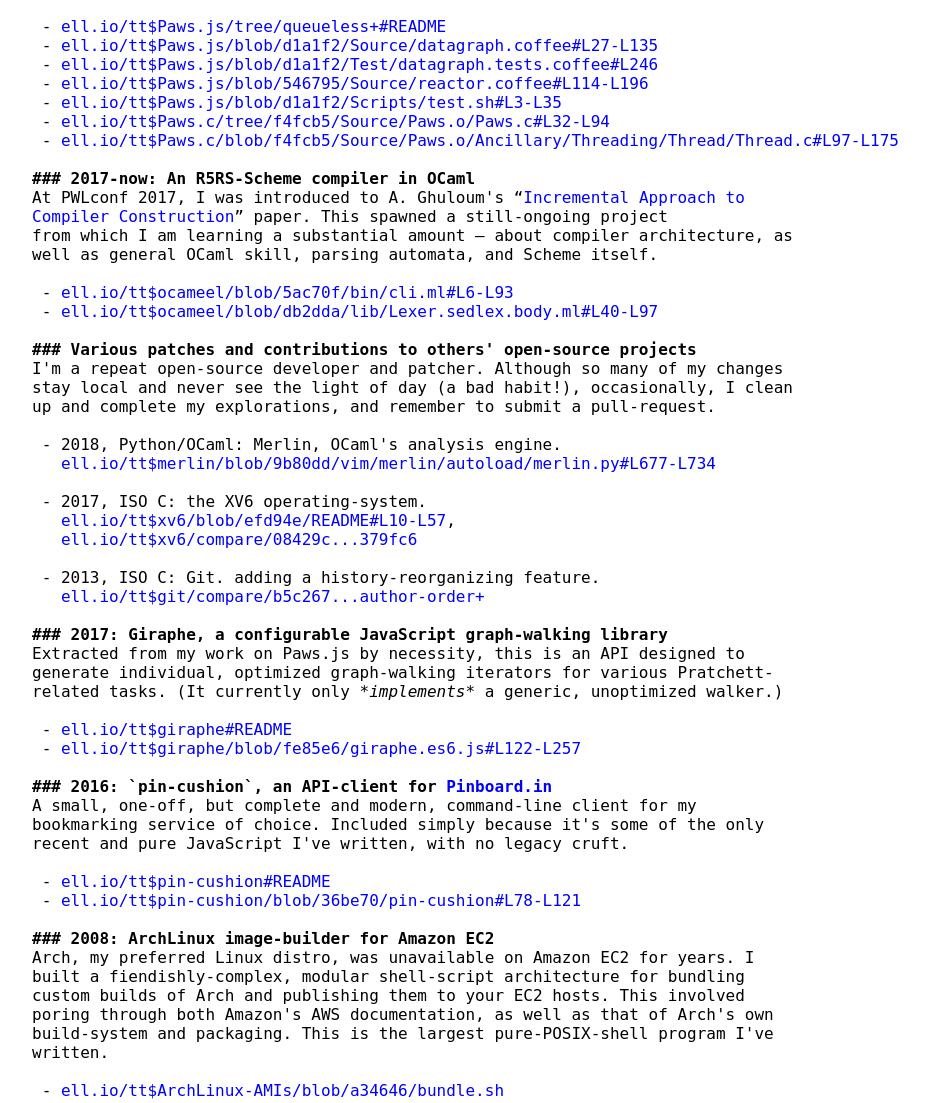
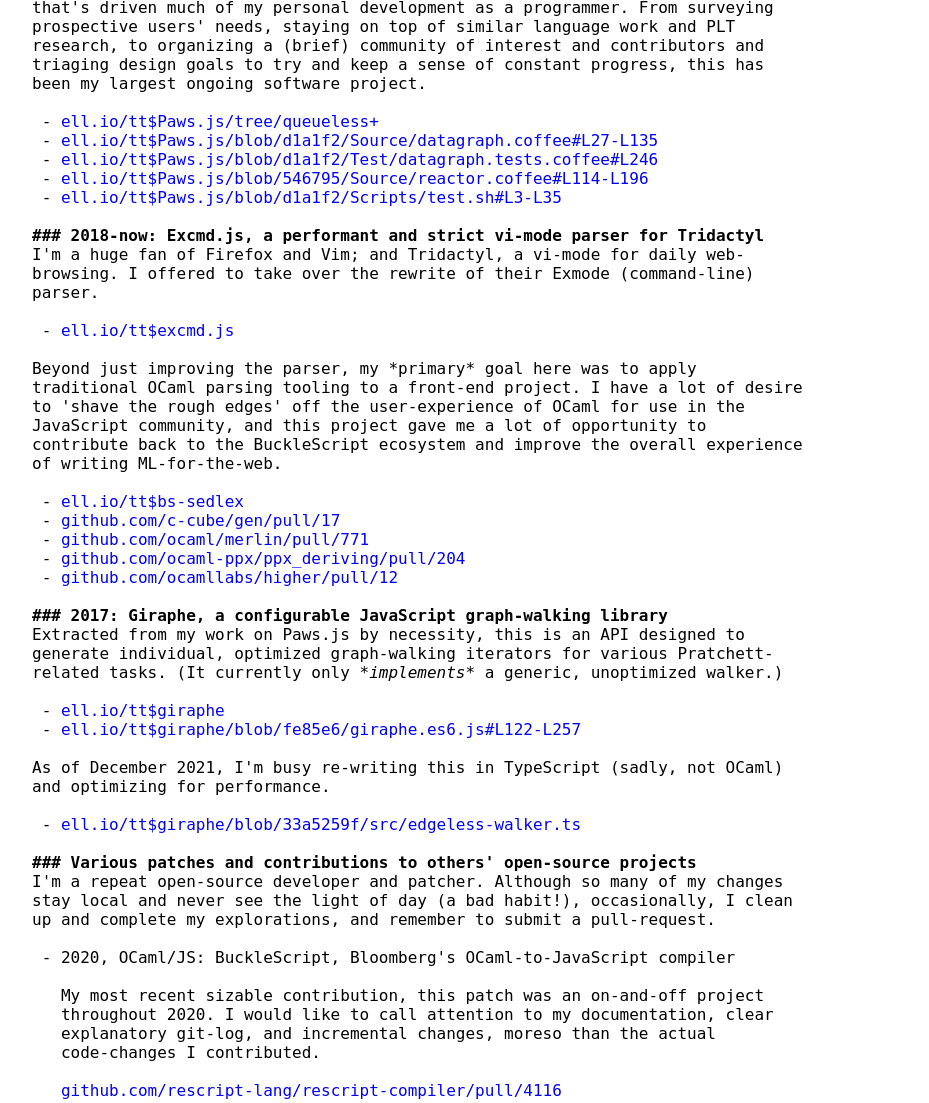
Before and after one commit to ELLIOTTCABLE/elliottcable.name, a plain HTML site: page resume.html in a window 1280 px wide. Shown: the part 1041-2144 px from the top of the page, without its empty margins (8-937 px from the left). Drawn offline with Linux system fonts and the light colour scheme; a small style sheet from the web is missing.

Commit message:
(new) Substantially updated resume for late-2021 activities

```diff
--- a/resume.html
+++ b/resume.html
@@ -22,29 +22,34 @@
       <pre>
 <b>Elliott Cable</b>                        (prefer a PDF? <a download href="http://ell.io/tt/Elliott_Cable.pdf">ell.io/tt/Elliott_Cable.pdf</a>)
 <b>=============</b>
+&ldquo;Move slowly and maintain things.&rdquo;
 
 Cell:    <a href="tel:+1-919-636-4204">+1 919 636.4204</a>          (SMS preferred; calls, FaceTime w/ prior notice)
-E-mail:   <a href="mailto:me@ell.io">me@ell.io</a>               (NOT CHECKED OFTEN; text or DM me first!)
+E-mail:   <a href="mailto:hire@from.ec">hire@from.ec</a>            (NOT CHECKED OFTEN; text or DM me first!)
 Twitter: <a href="http://twitter.com/elliottcable">twitter.com/ELLIOTTCABLE</a> (DMs welcome)
 GitHub:   <a href="http://github.com/ELLIOTTCABLE">github.com/ELLIOTTCABLE</a>
 Addt'l:   <a href="http://elliottcable.name">elliottcable.name</a>
 
-&ldquo;Move slowly and maintain things.&rdquo; I'm a testing-, operations-, and
-documentation-obsessed software engineer, motivated by projects involving
-programming-language implementation, maintainability refactors, tooling
-development, or diversity and accessibility.
+I am a testing-, operations-, and documentation-obsessed software engineer. I am
+most motivated by projects involving:
 
-I'm currently interested in: careful software development using powerful
+ - programming-language design and implementation,
+ - other software-tooling development,
+ - technical-debt paydown and maintainability refactors, or
+ - accessibility and diversity/inclusion.
+
+My preferred process involves careful software development using powerful
 correctness tools like OCaml and ReasonML; or PLT and JIT/compiler design. I'm
-most <em>*experienced*</em> in: interpreter implementation; open-source library
+most experienced in: interpreter implementation; open-source library
 maintenance; modern JavaScript tooling, versioning, and deployment; JS library
 development; server-side development in Node.js or Ruby; POSIX shell and ISO C.
 
 
 <b><a id="project-experience"></a>PROJECT EXPERIENCE</b>
 <b>------------------</b>
-Here's a sampling of my work, selected primarily for breadth. Where publically
-available, I've included exemplary source-code.
+Here's a sampling of my work, selected primarily for breadth. Where legally
+possible, I've included links to source-code that I find to be particularly
+exemplary.
 
 <b>### 2018-2019: KidScript, an educational programming-language for kids</b>
 <em>    (as Senior Software Engineer at Codeverse)</em>
@@ -74,27 +79,58 @@
 triaging design goals to try and keep a sense of constant progress, this has
 been my largest ongoing software project.
 
- - <a href="http://ell.io/tt$Paws.js/tree/queueless+#README">ell.io/tt$Paws.js/tree/queueless+#README</a>
+ - <a href="http://ell.io/tt$Paws.js/tree/queueless+#readme">ell.io/tt$Paws.js/tree/queueless+</a>
  - <a href="http://ell.io/tt$Paws.js/blob/d1a1f2/Source/datagraph.coffee#L27-L135">ell.io/tt$Paws.js/blob/d1a1f2/Source/datagraph.coffee#L27-L135</a>
  - <a href="http://ell.io/tt$Paws.js/blob/d1a1f2/Test/datagraph.tests.coffee#L246">ell.io/tt$Paws.js/blob/d1a1f2/Test/datagraph.tests.coffee#L246</a>
  - <a href="http://ell.io/tt$Paws.js/blob/546795/Source/reactor.coffee#L114-L196">ell.io/tt$Paws.js/blob/546795/Source/reactor.coffee#L114-L196</a>
  - <a href="http://ell.io/tt$Paws.js/blob/d1a1f2/Scripts/test.sh#L3-L35">ell.io/tt$Paws.js/blob/d1a1f2/Scripts/test.sh#L3-L35</a>
- - <a href="http://ell.io/tt$Paws.c/tree/f4fcb5/Source/Paws.o/Paws.c#L32-L94">ell.io/tt$Paws.c/tree/f4fcb5/Source/Paws.o/Paws.c#L32-L94</a>
- - <a href="http://ell.io/tt$Paws.c/blob/f4fcb5/Source/Paws.o/Ancillary/Threading/Thread/Thread.c#L97-L175">ell.io/tt$Paws.c/blob/f4fcb5/Source/Paws.o/Ancillary/Threading/Thread/Thread.c#L97-L175</a>
 
-<b>### 2017-now: An R5RS-Scheme compiler in OCaml</b>
-At PWLconf 2017, I was introduced to A. Ghuloum's “<a href="http://scheme2006.cs.uchicago.edu/11-ghuloum.pdf">Incremental Approach to
-Compiler Construction</a>” paper. This spawned a still-ongoing project
-from which I am learning a substantial amount — about compiler architecture, as
-well as general OCaml skill, parsing automata, and Scheme itself.
+<b>### 2018-now: Excmd.js, a performant and strict vi-mode parser for Tridactyl</b>
+I'm a huge fan of Firefox and Vim; and Tridactyl, a vi-mode for daily web-
+browsing. I offered to take over the rewrite of their Exmode (command-line)
+parser.
 
- - <a href="http://ell.io/tt$ocameel/blob/5ac70f/bin/cli.ml#L6-L93">ell.io/tt$ocameel/blob/5ac70f/bin/cli.ml#L6-L93</a>
- - <a href="http://ell.io/tt$ocameel/blob/db2dda/lib/Lexer.sedlex.body.ml#L40-L97">ell.io/tt$ocameel/blob/db2dda/lib/Lexer.sedlex.body.ml#L40-L97</a>
+ - <a href="http://ell.io/tt$excmd.js">ell.io/tt$excmd.js</a>
+
+Beyond just improving the parser, my *primary* goal here was to apply
+traditional OCaml parsing tooling to a front-end project. I have a lot of desire
+to 'shave the rough edges' off the user-experience of OCaml for use in the
+JavaScript community, and this project gave me a lot of opportunity to
+contribute back to the BuckleScript ecosystem and improve the overall experience
+of writing ML-for-the-web.
+
+ - <a href="http://ell.io/tt$bs-sedlex">ell.io/tt$bs-sedlex</a>
+ - <a href="https://github.com/c-cube/gen/pull/17">github.com/c-cube/gen/pull/17</a>
+ - <a href="https://github.com/ocaml/merlin/pull/771">github.com/ocaml/merlin/pull/771</a>
+ - <a href="https://github.com/ocaml-ppx/ppx_deriving/pull/204">github.com/ocaml-ppx/ppx_deriving/pull/204</a>
+ - <a href="https://github.com/ocamllabs/higher/pull/12">github.com/ocamllabs/higher/pull/12</a>
+
+<b>### 2017: Giraphe, a configurable JavaScript graph-walking library</b>
+Extracted from my work on Paws.js by necessity, this is an API designed to
+generate individual, optimized graph-walking iterators for various Pratchett-
+related tasks. (It currently only <em>*implements*</em> a generic, unoptimized walker.)
+
+ - <a href="http://ell.io/tt$giraphe#readme">ell.io/tt$giraphe</a>
+ - <a href="http://ell.io/tt$giraphe/blob/fe85e6/giraphe.es6.js#L122-L257">ell.io/tt$giraphe/blob/fe85e6/giraphe.es6.js#L122-L257</a>
+
+As of December 2021, I'm busy re-writing this in TypeScript (sadly, not OCaml)
+and optimizing for performance.
+
+ - <a href="http://ell.io/tt$giraphe/blob/33a5259f/src/edgeless-walker.ts">ell.io/tt$giraphe/blob/33a5259f/src/edgeless-walker.ts</a>
 
 <b>### Various patches and contributions to others' open-source projects</b>
 I'm a repeat open-source developer and patcher. Although so many of my changes
 stay local and never see the light of day (a bad habit!), occasionally, I clean
 up and complete my explorations, and remember to submit a pull-request.
+
+ - 2020, OCaml/JS: BuckleScript, Bloomberg's OCaml-to-JavaScript compiler
+
+   My most recent sizable contribution, this patch was an on-and-off project
+   throughout 2020. I would like to call attention to my documentation, clear
+   explanatory git-log, and incremental changes, moreso than the actual
+   code-changes I contributed.
+
+   <a href="https://github.com/rescript-lang/rescript-compiler/pull/4116">github.com/rescript-lang/rescript-compiler/pull/4116</a>
 
  - 2018, Python/OCaml: Merlin, OCaml's analysis engine.
    <a href="http://ell.io/tt$merlin/blob/9b80dd/vim/merlin/autoload/merlin.py#L677-L734">ell.io/tt$merlin/blob/9b80dd/vim/merlin/autoload/merlin.py#L677-L734</a>
@@ -106,25 +142,17 @@
  - 2013, ISO C: Git. adding a history-reorganizing feature.
    <a href="http://ell.io/tt$git/compare/b5c267...author-order+">ell.io/tt$git/compare/b5c267...author-order+</a>
 
-<b>### 2017: Giraphe, a configurable JavaScript graph-walking library</b>
-Extracted from my work on Paws.js by necessity, this is an API designed to
-generate individual, optimized graph-walking iterators for various Pratchett-
-related tasks. (It currently only <em>*implements*</em> a generic, unoptimized walker.)
-
- - <a href="http://ell.io/tt$giraphe#README">ell.io/tt$giraphe#README</a>
- - <a href="http://ell.io/tt$giraphe/blob/fe85e6/giraphe.es6.js#L122-L257">ell.io/tt$giraphe/blob/fe85e6/giraphe.es6.js#L122-L257</a>
-
 <b>### 2016: `pin-cushion`, an API-client for <a href="http://pinboard.in">Pinboard.in</a></b>
 A small, one-off, but complete and modern, command-line client for my
 bookmarking service of choice. Included simply because it's some of the only
 recent and pure JavaScript I've written, with no legacy cruft.
 
- - <a href="http://ell.io/tt$pin-cushion#README">ell.io/tt$pin-cushion#README</a>
+ - <a href="http://ell.io/tt$pin-cushion#readme">ell.io/tt$pin-cushion</a>
  - <a href="http://ell.io/tt$pin-cushion/blob/36be70/pin-cushion#L78-L121">ell.io/tt$pin-cushion/blob/36be70/pin-cushion#L78-L121</a>
 
 <b>### 2008: ArchLinux image-builder for Amazon EC2</b>
 Arch, my preferred Linux distro, was unavailable on Amazon EC2 for years. I
-built a fiendishly-complex, modular shell-script architecture for bundling
+built a unnecessarily-complex, modular shell-script architecture for bundling
 custom builds of Arch and publishing them to your EC2 hosts. This involved
 poring through both Amazon's AWS documentation, as well as that of Arch's own
 build-system and packaging. This is the largest pure-POSIX-shell program I've
@@ -145,7 +173,7 @@
 <b><a id="additional-information"></a>ADDITIONAL INFORMATION</b>
 <b>----------------------</b>
 I'm an avid maker/hacker, I hold a &lsquo;General&rsquo;-class gov't license for radio
-operation (KL4JC, monitoring!), and I'm an activist for the safety and inclusion
+operation (<a href="https://wireless2.fcc.gov/UlsApp/UlsSearch/license.jsp?licKey=3871651">KL4JC</a>, monitoring!), and I'm an activist for the safety and inclusion
 of Black, trans, and other underrepresented folks in tech. I'm also a lifelong
 Eagle Scout.
 
@@ -157,7 +185,7 @@
     Languages &amp; platforms: CoffeeScript, TypeScript, BuckleScript, Flow; React,
        Rails, Python; Objective-C, Cocoa; Io, Lua, Potion; Racket, Guile, other
        R5RS; Tulip, Eff, MetaOCaml; VimScript; C++, Java
-    Other: macOS, BSD, Linux, and the POSIX/UNIX APIs; Redis & MongoDB;
+    Other: macOS, BSD, Linux, and the POSIX/UNIX APIs; Redis &amp; MongoDB;
        firmware / RTOS development; Docker, Vagrant; PostgreSQL
       </pre>
    </body>
```
Also changed, not shown: Elliott_Cable.txt (+56 -29 lines), 1 other file.
